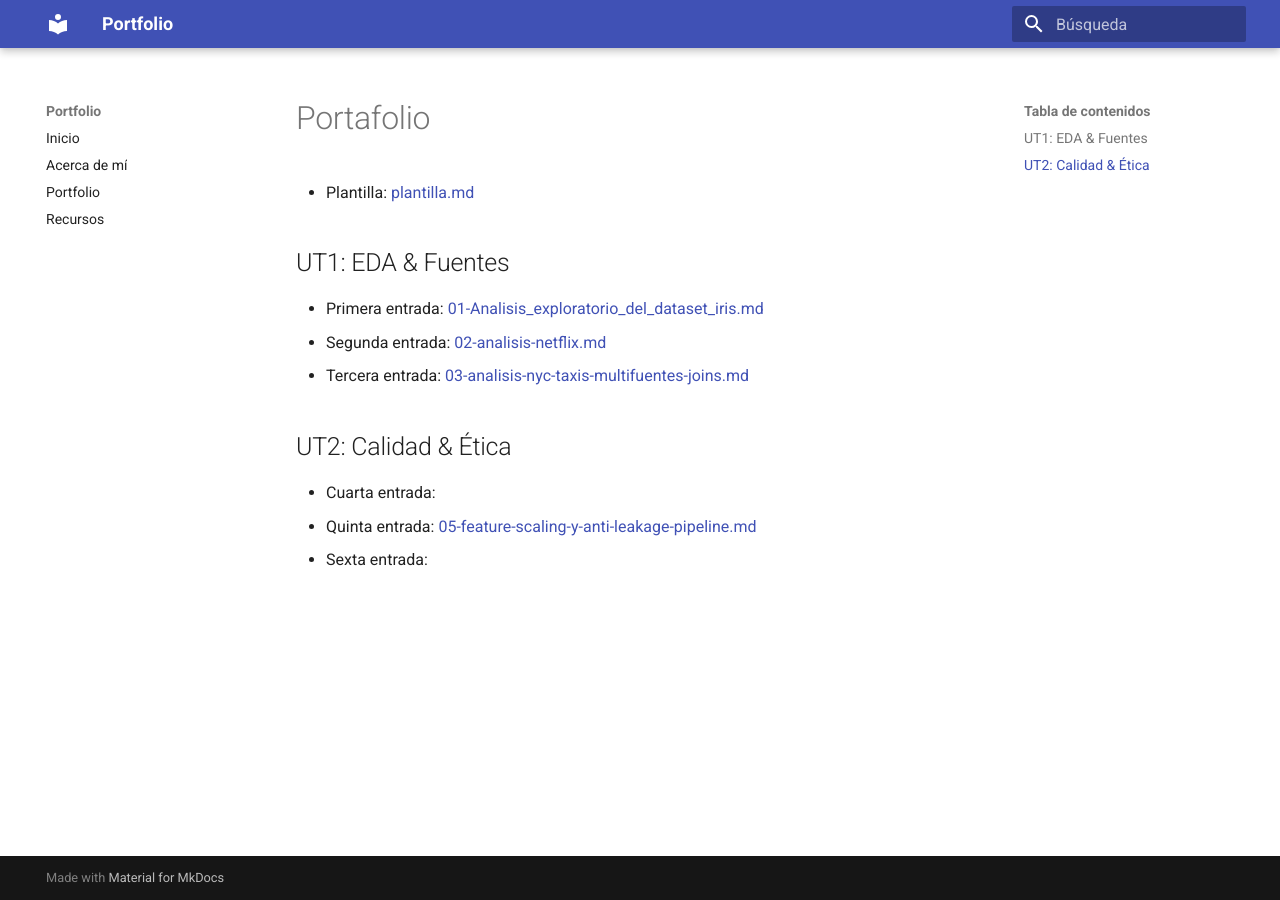
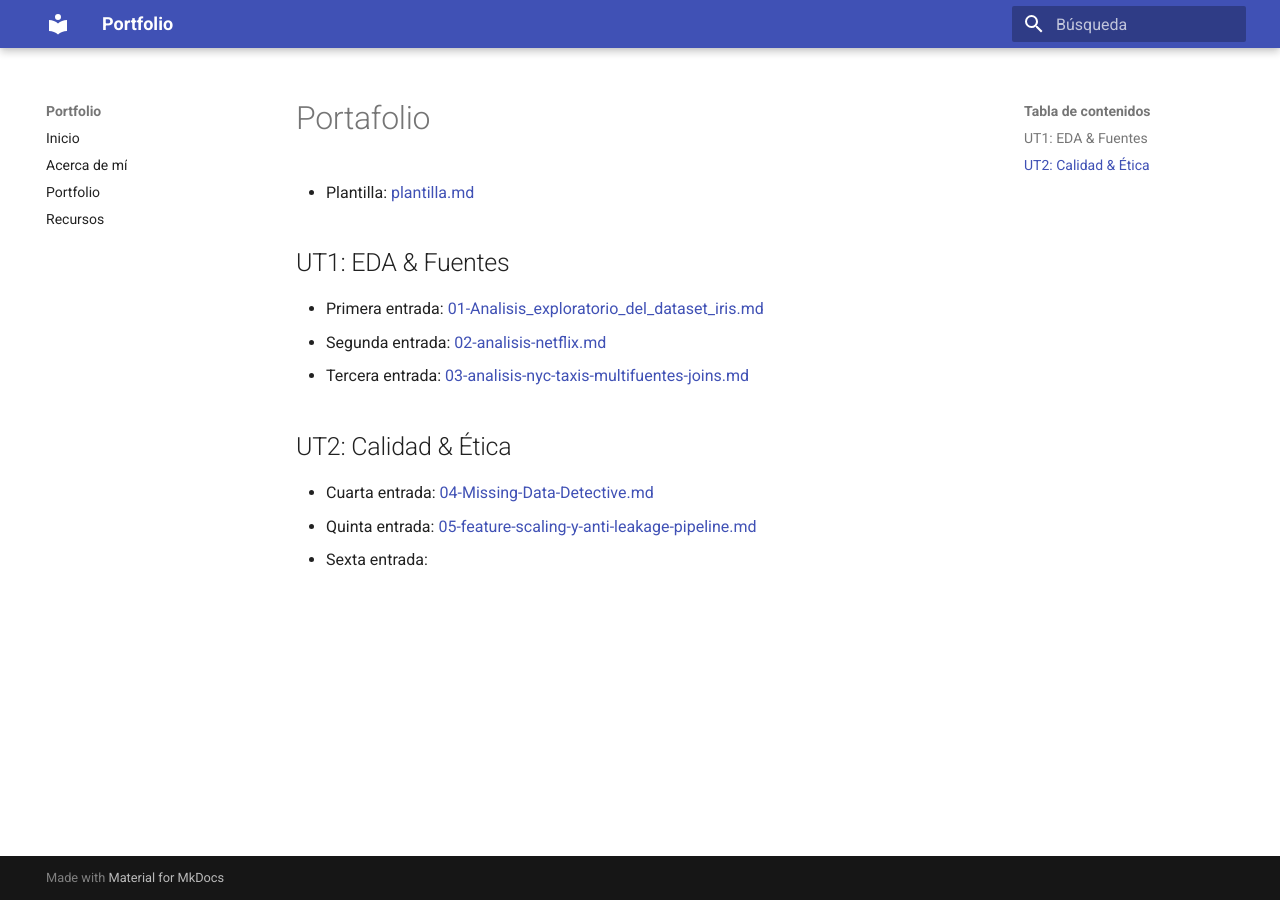
Before and after one commit to naguer019/IA-portfolio, an MkDocs documentation site: the page built from docs/portfolio/index.md, in a window 1280 px wide. Built offline with MkDocs 1.6.1 and Material for MkDocs 9.7.7, drawn with Linux system fonts in a browser that asks for light colours.

Commit message:
Update index.md

```diff
--- a/docs/portfolio/index.md
+++ b/docs/portfolio/index.md
@@ -16,6 +16,6 @@ date: 2025-09-06
 
 ## UT2: Calidad & Ética
 
-- Cuarta entrada:
+- Cuarta entrada: [04-Missing-Data-Detective.md](04-Missing-Data-Detective.md)
 - Quinta entrada: [05-feature-scaling-y-anti-leakage-pipeline.md](05-feature-scaling-y-anti-leakage-pipeline.md)
 - Sexta entrada:
```
